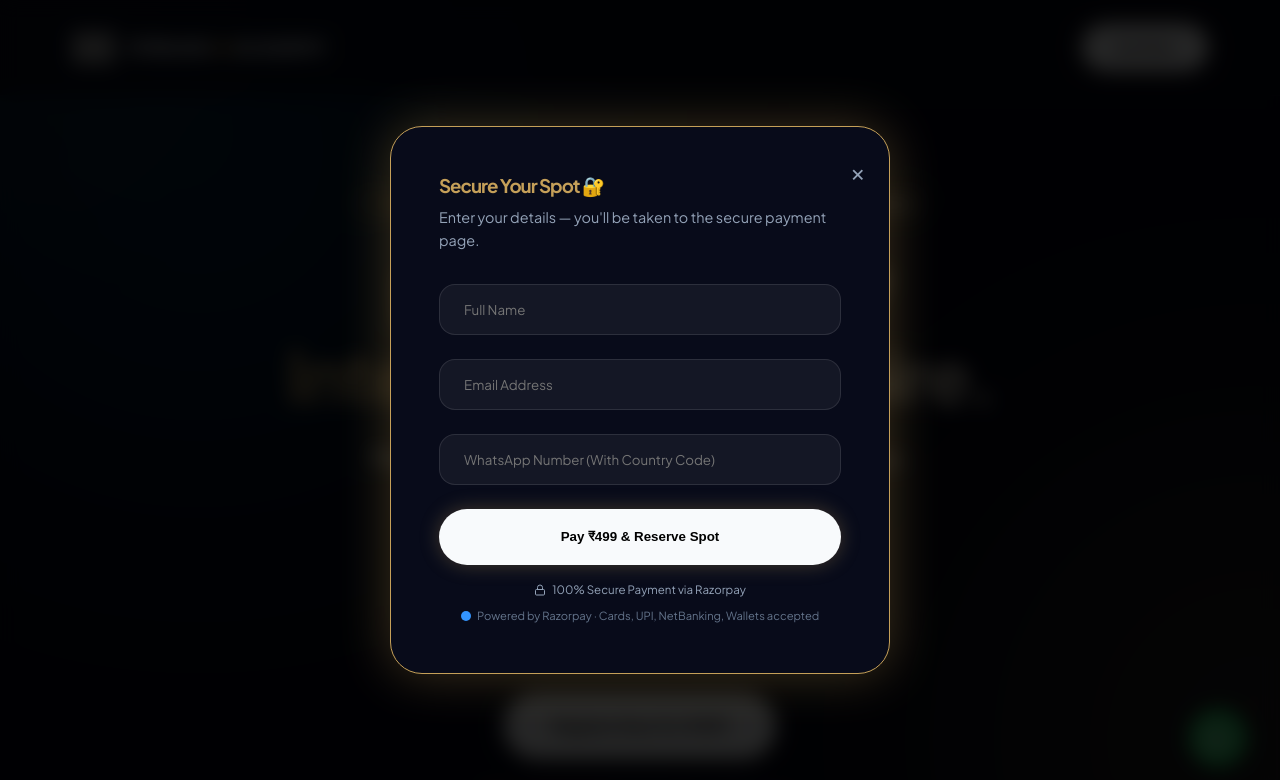
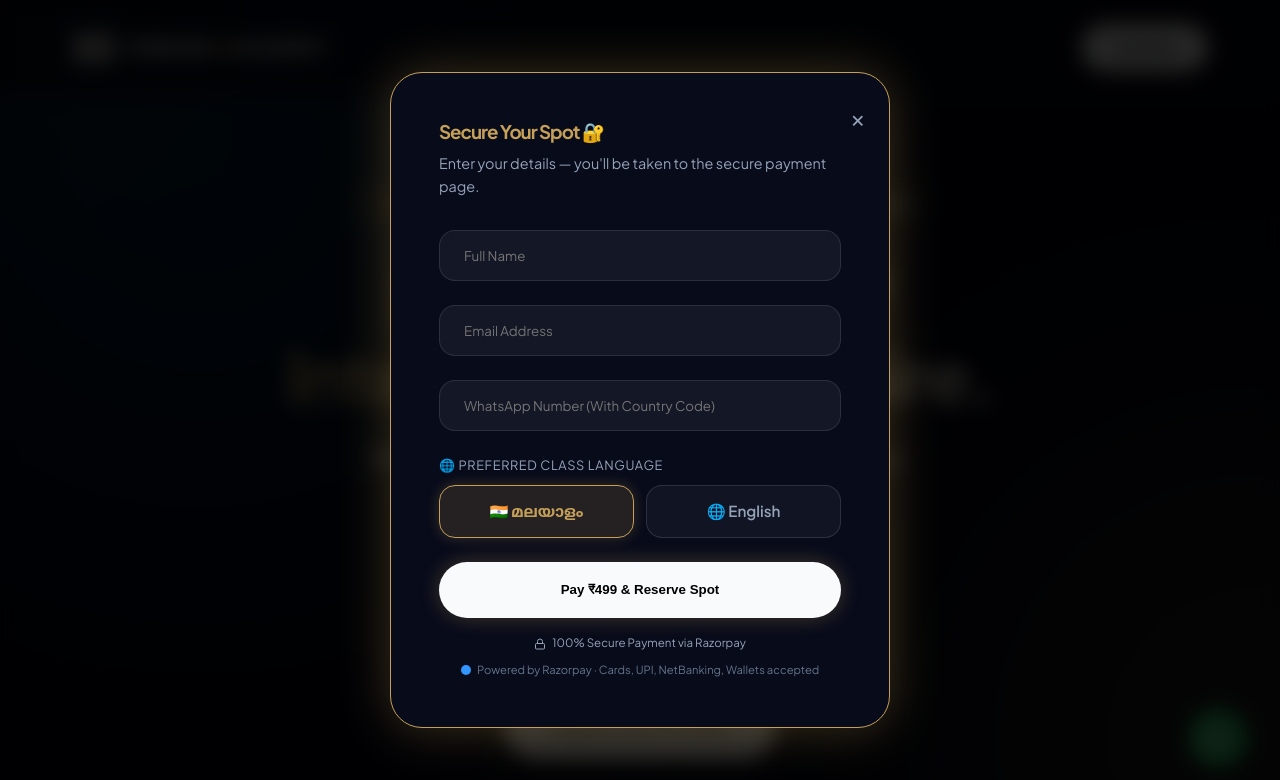
Before and after one commit to sterlingaiacademy/sterling-ai-workshop, a website: page index.html in a window 1280 px wide. Both pictures are taken after a click on the link "Join Now". Shown: the top 780 px of the page. Drawn offline with Linux system fonts and the light colour scheme; grey boxes are pictures that could not be loaded.

```diff
--- a/index.html
+++ b/index.html
@@ -633,6 +633,54 @@
             background: rgba(255, 255, 255, 0.08);
         }
 
+        /* Language Toggle */
+        .lang-selector {
+            margin-bottom: 1.5rem;
+        }
+        .lang-selector label.lang-label {
+            display: block;
+            font-size: 0.8rem;
+            color: var(--text-muted);
+            margin-bottom: 0.6rem;
+            letter-spacing: 0.05em;
+            text-transform: uppercase;
+        }
+        .lang-options {
+            display: grid;
+            grid-template-columns: 1fr 1fr;
+            gap: 0.75rem;
+        }
+        .lang-options input[type="radio"] {
+            display: none;
+        }
+        .lang-options label {
+            display: flex;
+            align-items: center;
+            justify-content: center;
+            gap: 0.5rem;
+            padding: 0.85rem 1rem;
+            border-radius: 1rem;
+            border: 1.5px solid rgba(255, 255, 255, 0.12);
+            background: rgba(255, 255, 255, 0.04);
+            color: var(--text-muted);
+            font-size: 0.95rem;
+            font-weight: 600;
+            cursor: pointer;
+            transition: all 0.25s ease;
+            user-select: none;
+        }
+        .lang-options label:hover {
+            border-color: var(--accent);
+            background: rgba(197, 160, 89, 0.08);
+            color: #fff;
+        }
+        .lang-options input[type="radio"]:checked + label {
+            border-color: var(--accent);
+            background: rgba(197, 160, 89, 0.15);
+            color: var(--accent);
+            box-shadow: 0 0 14px rgba(197, 160, 89, 0.25);
+        }
+
         .success-state {
             display: none;
             text-align: center;
@@ -1109,6 +1157,18 @@
                     <input type="email" id="reg-email" class="reg-input" placeholder="Email Address" required>
                     <input type="tel" id="reg-whatsapp" class="reg-input" placeholder="WhatsApp Number (With Country Code)" required>
 
+                    <!-- Language Preference -->
+                    <div class="lang-selector">
+                        <label class="lang-label">🌐 Preferred Class Language</label>
+                        <div class="lang-options">
+                            <input type="radio" id="lang-malayalam" name="language" value="Malayalam" checked>
+                            <label for="lang-malayalam">🇮🇳 മലയാളം</label>
+
+                            <input type="radio" id="lang-english" name="language" value="English">
+                            <label for="lang-english">🌐 English</label>
+                        </div>
+                    </div>
+
                     <button type="submit" id="pay-btn" class="btn-elite" style="width: 100%; border: none; cursor: pointer;">
                         Pay ₹499 &amp; Reserve Spot
                     </button>
@@ -1140,7 +1200,7 @@
         // ── CONFIG — Update this when you deploy to Railway ────────────
         // LOCAL DEV:   leave as empty string '' (calls same server)
         // LOVABLE/PROD: paste your Railway URL → 'https://your-app.up.railway.app'
-        const API_BASE = 'https://razorpaybackend-22tr.onrender.com';   // ← REPLACE WITH RAILWAY URL WHEN DEPLOYING TO LOVABLE
+        const API_BASE = '';   // ← Using local server for development
         // ────────────────────────────────────────────────────────────────
 
         // ── Modal Logic ───────────────────────────────────────
@@ -1180,10 +1240,12 @@
             btn.disabled = true;
             btn.innerHTML = 'Opening Payment&hellip;';
 
+            const selectedLang = document.querySelector('input[name="language"]:checked');
             const userData = {
                 name    : document.getElementById('reg-name').value.trim(),
                 email   : document.getElementById('reg-email').value.trim(),
                 whatsapp: document.getElementById('reg-whatsapp').value.trim(),
+                language: selectedLang ? selectedLang.value : 'Malayalam',
             };
 
             // ── Step 1: Create server-side Razorpay order ─────
```
Also changed, not shown: server.js (+28 -3 lines), .github/workflows/deploy.yml (added), 2 other files.
